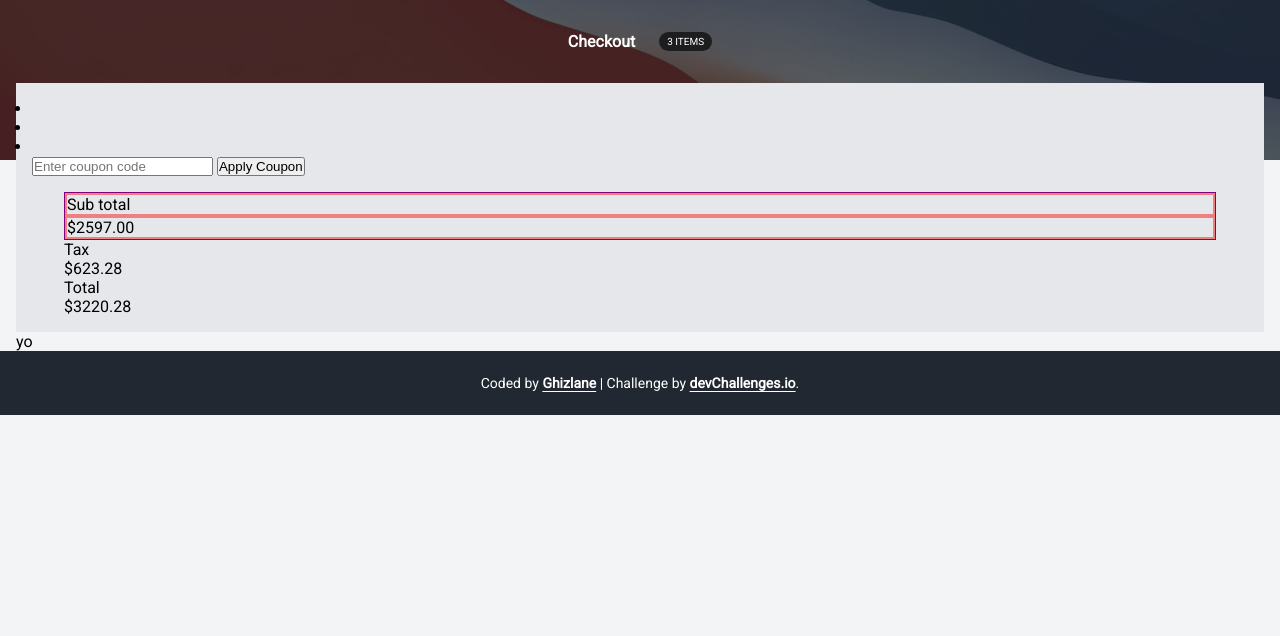
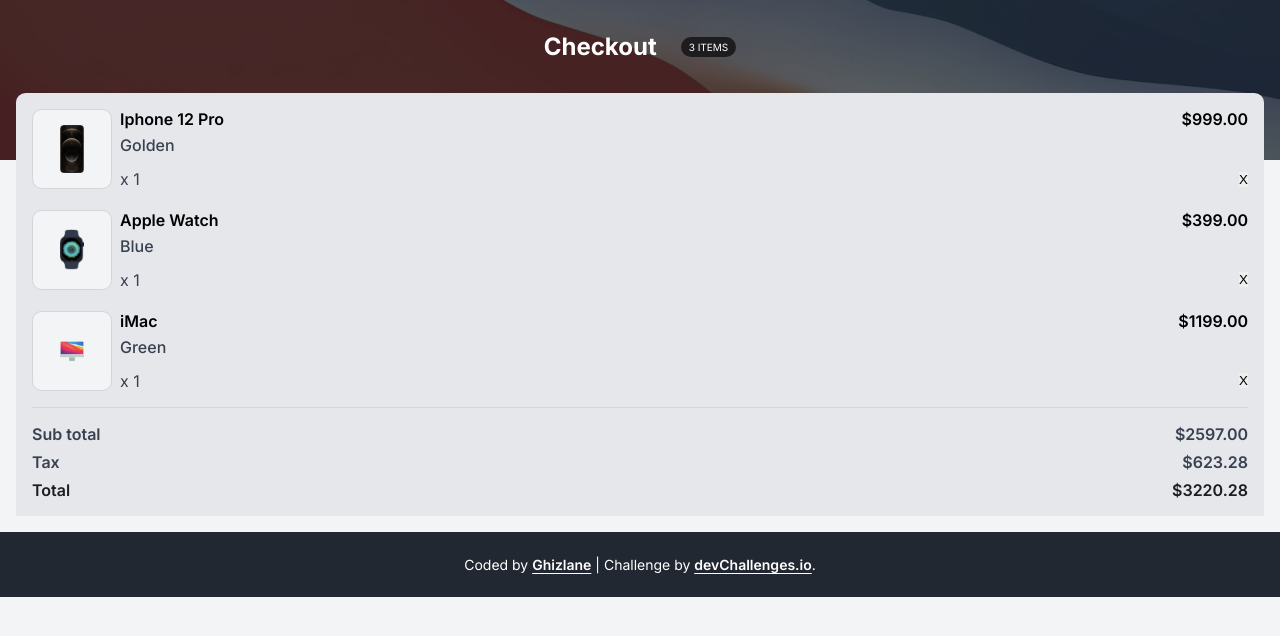
Before and after one commit to ghizlane-elatmani/device-shop-checkout, a plain HTML site: page index.html in a window 1280 px wide. Drawn offline with Linux system fonts and the light colour scheme.

Commit message:
1.3.1: List item done

```diff
--- a/index.html
+++ b/index.html
@@ -26,17 +26,77 @@
 
     <section class="main-section">
       <div class="items-container">
+        <!-- LIST ITEM -->
         <ul class="items-list">
-          <li class="item"></li>
-          <li class="item"></li>
-          <li class="item"></li>
+          <li class="item">
+            <div class="item-img">
+              <img src="/resources/Gold.png" alt="Apple-watch" />
+            </div>
+            <div class="item-text">
+              <div class="item-info">
+                <div>
+                  <p>Iphone 12 Pro</p>
+                  <p>$999.00</p>
+                </div>
+
+                <p class="item-color">Golden</p>
+              </div>
+
+              <div class="item-button">
+                <p>x 1</p>
+                <button>X</button>
+              </div>
+            </div>
+          </li>
+
+          <li class="item">
+            <div class="item-img">
+              <img src="/resources/Apple-watch.png" alt="Apple-watch" />
+            </div>
+            <div class="item-text">
+              <div class="item-info">
+                <div>
+                  <p>Apple Watch</p>
+                  <p>$399.00</p>
+                </div>
+
+                <p class="item-color">Blue</p>
+              </div>
+
+              <div class="item-button">
+                <p>x 1</p>
+                <button>X</button>
+              </div>
+            </div>
+          </li>
+
+          <li class="item">
+            <div class="item-img">
+              <img src="/resources/iMac.png" alt="Apple-watch" />
+            </div>
+            <div class="item-text">
+              <div class="item-info">
+                <div>
+                  <p>iMac</p>
+                  <p>$1199.00</p>
+                </div>
+
+                <p class="item-color">Green</p>
+              </div>
+
+              <div class="item-button">
+                <p>x 1</p>
+                <button>X</button>
+              </div>
+            </div>
+          </li>
         </ul>
 
-        <form class="form-apply" action="">
-          <input type="text" placeholder="Enter coupon code" />
-          <button>Apply Coupon</button>
-        </form>
+        <!-- FORM APPLY COUPON -->
 
+        <form action=""></form>
+
+        <!-- TOTAL PRICE -->
         <div class="prices">
           <div class="sub-total">
             <p>Sub total</p>
@@ -55,7 +115,7 @@
         </div>
       </div>
 
-      <div class="contact-container">yo</div>
+      <div class="contact-container"></div>
     </section>
 
     <footer class="footer">
--- a/styles/style.css
+++ b/styles/style.css
@@ -1,4 +1,4 @@
-@import url("https://fonts.googleapis.com/css2?family=Roboto&display=swap");
+@import url("https://fonts.googleapis.com/css2?family=Inter:ital,opsz,wght@0,14..32,100..900;1,14..32,100..900&display=swap");
 
 * {
   margin: 0;
@@ -7,10 +7,21 @@
 }
 
 body {
-  font-family: "Roboto", sans-serif;
-  font-family: 16px;
+  font-family: "Inter", sans-serif;
+  font-size: 12px;
   font-weight: 400;
   background-color: #f3f4f6;
+}
+
+ul {
+  list-style: none;
+}
+
+/* MEDIA QUERY - FONT SIZE */
+@media only screen and (min-width: 600px) {
+  body {
+    font-size: 16px;
+  }
 }
 
 /* IMAGE BACKGROUND */
@@ -35,6 +46,7 @@ body {
 .header {
   display: flex;
   justify-content: center;
+  align-items: center;
   gap: 1.5rem;
   margin-top: 2rem;
   margin-bottom: 2rem;
@@ -42,7 +54,8 @@ body {
 
 .header-title {
   color: #fff;
-  font-weight: 600;
+  font-weight: 700;
+  font-size: 24px;
 }
 
 .header-items {
@@ -55,9 +68,8 @@ body {
 
 /* SECTION */
 
-.main-section div {
-  margin-left: 1rem;
-  margin-right: 1rem;
+.main-section {
+  margin: 1rem;
   display: grid;
   grid-template-columns: 1fr;
 }
@@ -66,23 +78,96 @@ body {
 .items-container {
   background-color: #e5e7eb;
   padding: 1rem;
+
+  border-top-left-radius: 0.6rem;
+  border-top-right-radius: 0.6rem;
 }
 
-.form-apply {
+.items-list {
+  padding-bottom: 1rem;
   margin-bottom: 1rem;
+  display: flex;
+  flex-direction: column;
+  row-gap: 1.3rem;
+  border-bottom: 1px solid #d2d5da;
+}
+
+.item {
+  display: flex;
+  column-gap: 0.5rem;
+}
+
+.item-img {
+  background-color: #f3f4f6;
+  border: 1px solid #d2d5da;
+  border-radius: 0.6rem;
+  width: 5rem;
+  height: 5rem;
+  display: flex;
+  align-items: center;
+  justify-content: center;
+}
+
+.item-img img {
+  width: 30%;
+}
+
+.item-text {
+  flex: 1;
+  display: flex;
+  flex-direction: column;
+  justify-content: space-between;
+}
+
+.item-info div,
+.item-button {
+  display: flex;
+  align-items: center;
+  justify-content: space-between;
+}
+
+.item-info {
+  font-weight: 600;
+}
+
+.item-info div {
+  margin-bottom: 0.4rem;
+}
+
+.item-color {
+  font-weight: 500;
+  color: #394150;
+}
+
+.item-button button {
+  border: none;
+  cursor: pointer;
+}
+
+.item-button p {
+  font-weight: 400;
+  color: #394150;
 }
 
 .prices {
+  display: flex;
+  flex-direction: column;
+  row-gap: 0.5rem;
 }
 
-.sub-total {
-  border: 1px solid purple;
+.sub-total,
+.tax,
+.total {
+  width: 100%;
   display: flex;
   justify-content: space-between;
+  align-items: center;
+  color: #394150;
+  font-weight: 600;
 }
 
-.sub-total p {
-  border: 2px solid lightcoral;
+.total {
+  color: #1d1d1f;
 }
 
 /* CONTACT CONTAINER */
```
